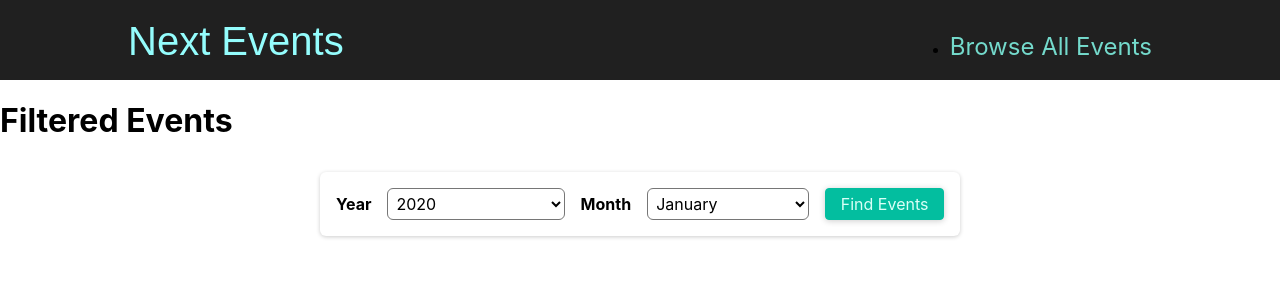
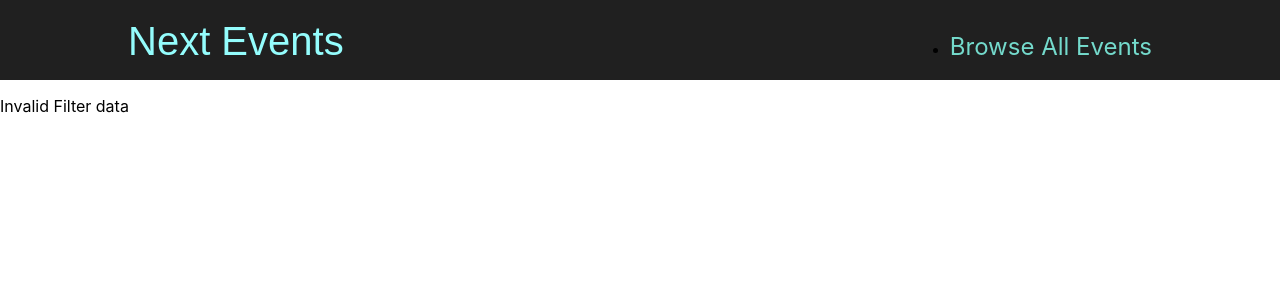
Before and after one commit to Gagandeep39/nextjs-event-management, a Next.js app: page /events in a window 1280 px wide. Shown: the top 300 px of the page. Built offline with nearby package versions, Linux system fonts and the light colour scheme.

Commit message:
Added filter logic

```diff
--- a/pages/events/[...slug].jsx
+++ b/pages/events/[...slug].jsx
@@ -1,10 +1,38 @@
-import EventsSearch from '../../components/events/events-search';
+import { useRouter } from 'next/router';
+import EventList from '../../components/events/event-list.jsx';
+import { getFilteredEvents } from '../data/dummy-data';
 
 const FilteredEvents = () => {
+  const router = useRouter();
+  const filteredData = router.query.slug;
+
+  if (!filteredData) {
+    return <p className="center">Loading...</p>;
+  }
+  const year = +filteredData[0];
+  const month = +filteredData[1];
+
+  if (
+    isNaN(year) ||
+    isNaN(month) ||
+    month < 1 ||
+    month > 12 ||
+    year < 2020 ||
+    year > 2030
+  ) {
+    return <p className="center">Invalid Filter data</p>;
+  }
+
+  const filteredEvents = getFilteredEvents({ year, month });
+
+  if (!filteredEvents || filteredEvents.length === 0) {
+    return <p className="center">No Events found with current filter</p>;
+  }
+
   return (
     <div>
       <h1>Filtered Events</h1>
-      <EventsSearch />
+      <EventList items={filteredEvents} />
     </div>
   );
 };
```
